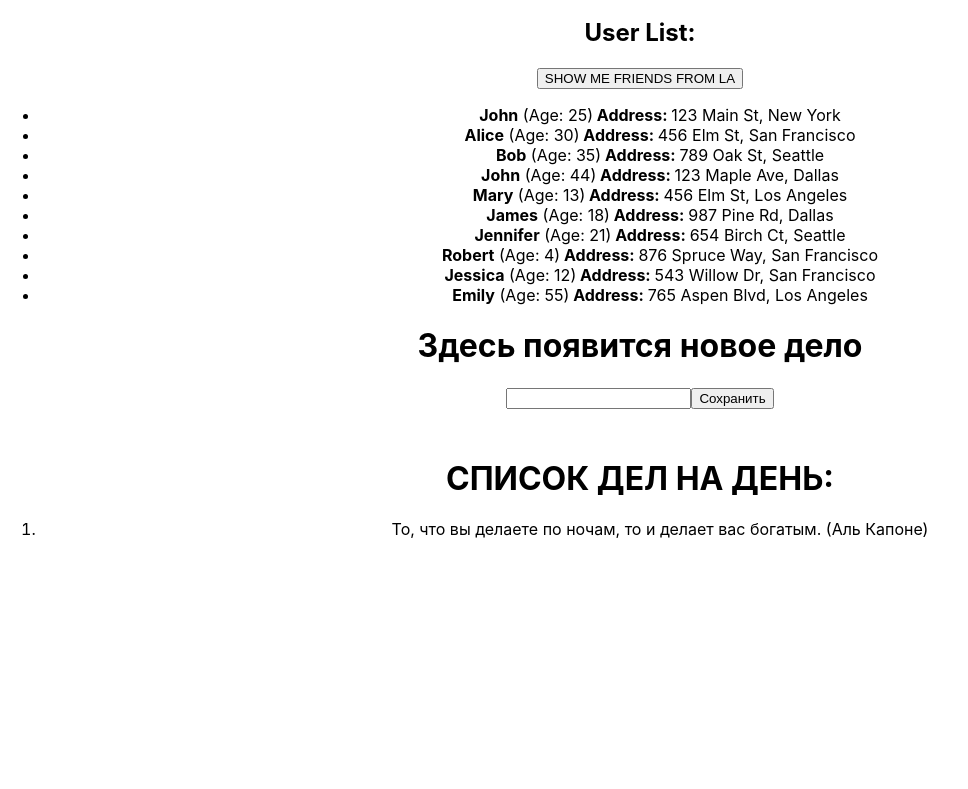
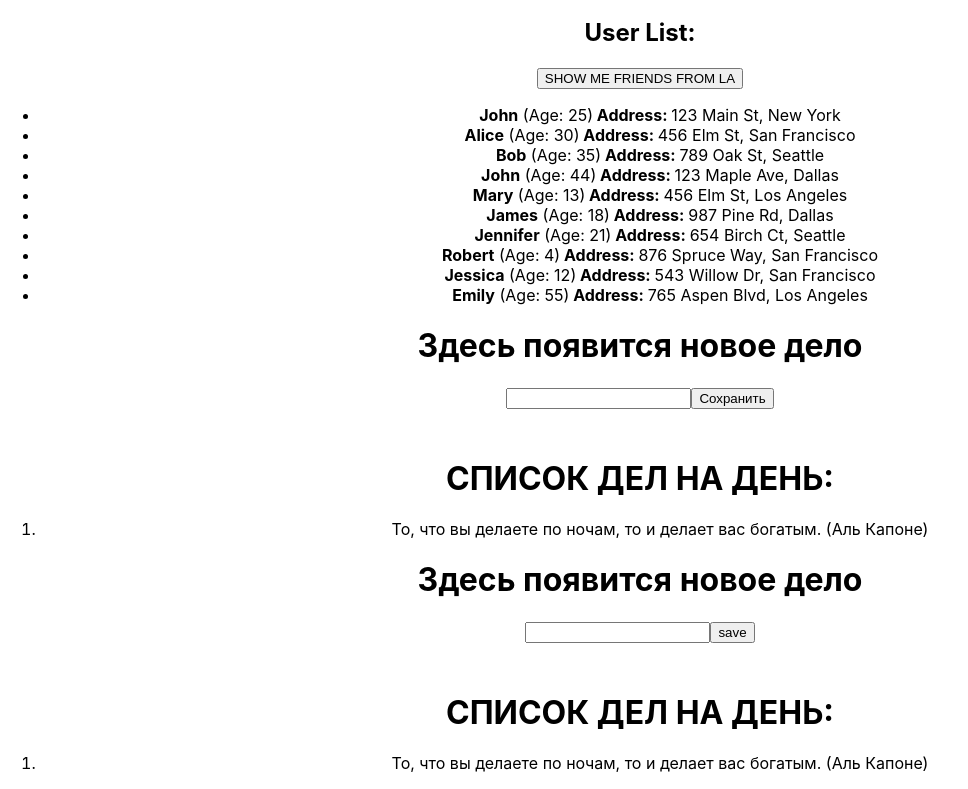
Before and after one commit to nvmit95/Homework_Front_IT_INCUBATOR, a React (Create React App) app: page / in a window 1280 px wide. Shown: the part 271-1060 px from the top of the page, without its empty margins (0-968 px from the left). Before the commit the page ends 826 px from the top, so only its background shows below. Built offline with nearby package versions, Linux system fonts and the light colour scheme.

Commit message:
Update_HomeWork_4

```diff
--- a/src/App.tsx
+++ b/src/App.tsx
@@ -10,7 +10,7 @@
       <HW1 />
       <HW2 />
       <HW3 />
-      {/*<HW4 />*/}
+      <HW4 />
     </div>
   );
 }
--- a/src/HW/4/Button.tsx
+++ b/src/HW/4/Button.tsx
@@ -1,16 +1,16 @@
 type ButtonPropsType = {
-  callBack: any // НУЖНО ПРОТИПИЗИРОВАТЬ
-  name: any // НУЖНО ПРОТИПИЗИРОВАТЬ
+  callBack: ()=> void,
+  name: string
 };
 
-export const Button = (props: ButtonPropsType) => {
+export const Button = ({callBack, name}: ButtonPropsType) => {
   const callBackHandler = () => {
-    // НУЖНО ДОПИСАТЬ
+    callBack()
   };
 
   return (
     <button id={'hw04-button'} onClick={callBackHandler}>
-      {props.name}
+      {name}
     </button>
   );
 };
--- a/src/HW/4/HW4.tsx
+++ b/src/HW/4/HW4.tsx
@@ -26,27 +26,28 @@
 
   return (
     <div id={'hw04'}>
-      {/*{currentText ? (*/}
-      {/*  <h1 id={'hw04-text'}>{currentText}</h1>*/}
-      {/*) : (*/}
-      {/*  <h1 id={'hw04-default-text'}>Здесь появится новое дело</h1>*/}
-      {/*)}*/}
+      {currentText ? (
+        <h1 id={'hw04-text'}>{currentText}</h1>
+      ) : (
+        <h1 id={'hw04-default-text'}>Здесь появится новое дело</h1>
+      )}
 
-      {/*<Input НЕ ХВАТАЕТ АРГУМЕНТОВ />*/}
+      <Input currentText = {currentText} setCurrentText={setCurrentText} />
 
-      {/*<Button НЕ ХВАТАЕТ АРГУМЕНТОВ />*/}
+      <Button callBack={handleSave} name={'save'} />
 
-      {/*<h1 style={{ marginTop: '50px' }}>СПИСОК ДЕЛ НА ДЕНЬ:</h1>*/}
+      <h1 style={{ marginTop: '50px' }}>СПИСОК ДЕЛ НА ДЕНЬ:</h1>
 
-      {/*<ol id={'hw04-tasks'}>*/}
-      {/*  {texts.map((el, index) => {*/}
-      {/*    return (*/}
-      {/*      <li key={index} id={`hw04-task-${index}`} className={ЕСЛИ ЧЕТН ? S.chetNechet : ''}>*/}
-      {/*        {el}*/}
-      {/*      </li>*/}
-      {/*    );*/}
-      {/*  })}*/}
-      {/*</ol>*/}
+      <ol id={'hw04-tasks'}>
+        {texts.map((el, index) => {
+          // index 1 элемента 0!!!
+          return (
+            <li key={index} id={`hw04-task-${index}`} className={index%2 ? s.chetNechet : ''}>
+              {el}
+            </li>
+          );
+        })}
+      </ol>
     </div>
   );
 };
--- a/src/HW/4/Input.tsx
+++ b/src/HW/4/Input.tsx
@@ -1,14 +1,16 @@
+import {ChangeEvent} from "react";
+
 type InputPropsType = {
-	currentText: any // НУЖНО ПРОТИПИЗИРОВАТЬ
-	setCurrentText: any // НУЖНО ПРОТИПИЗИРОВАТЬ
+	currentText: string,
+	setCurrentText: (	currentText: string) => void
 };
 
-export const Input = (props: InputPropsType) => {
-	const onChangeHandler = (event: 'НУЖНО ПРОТИПИЗИРОВАТЬ') => {
-		// НУЖНО ДОПИСАТЬ
+export const Input = ({currentText, setCurrentText}: InputPropsType) => {
+	const onChangeHandler = (event: ChangeEvent<HTMLInputElement>) => {
+    setCurrentText(event.currentTarget.value);
 	};
 
-	// return (
-	//   <input id={'hw04-input'} type="text" value={props.currentText} onChange={onChangeHandler} />
-	// );
+	return (
+	  <input id={'hw04-input'} type="text" value={currentText} onChange={onChangeHandler} />
+	);
 };
```
